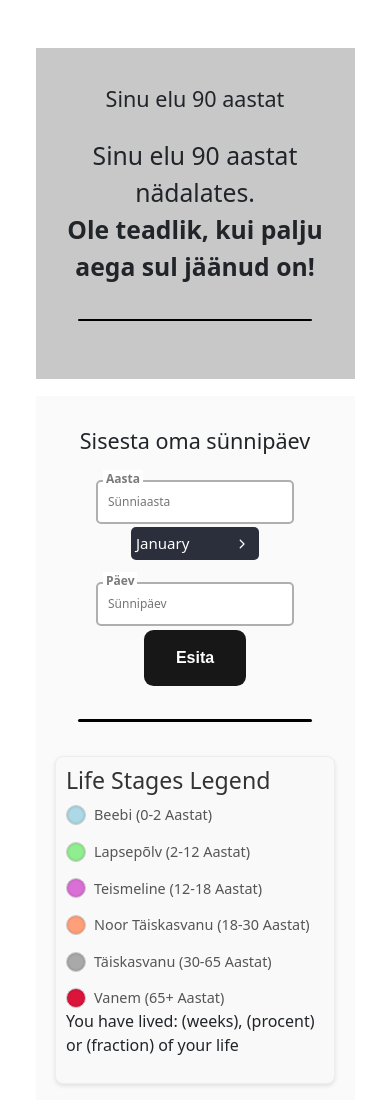
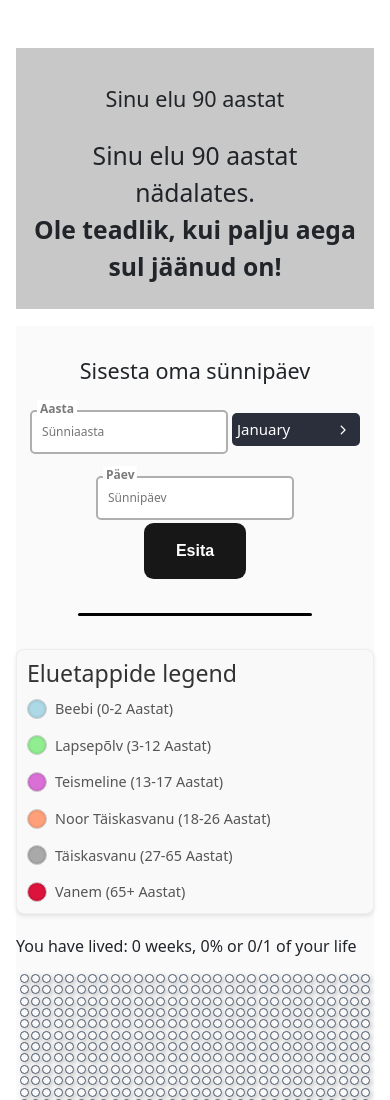
Before and after one commit to MasterShifuCsgo/90-years-of-your-life, a React (Vite) app: page / in a window 390 px wide. Shown: the top 1100 px of the page. Built offline with nearby package versions, Linux system fonts and the light colour scheme.

Commit message:
good changes

```diff
--- a/index.html
+++ b/index.html
@@ -17,7 +17,7 @@
   }
 
   .held_container {
-    width: 100%;
+    width: 100vw;
     max-width: 2600px; /* Caps container size on large screens */
     min-height: 100vh;  /* Full height of viewport */
     background-color: white;
--- a/src/App.jsx
+++ b/src/App.jsx
@@ -1,17 +1,39 @@
 import React, { useState, useEffect } from "react";
 import 'bootstrap/dist/css/bootstrap.min.css';
 import CheckboxGrid from "./components/checkboxes/CheckboxGrid.jsx"; // Eeldan, et need on õigesti imporditud
-import {LifeStagesProvider, LIFE_STAGES} from "./Context.jsx"
+import {LifeStagesProvider, TOTAL_WEEKS} from "./Context.jsx"
 import User_birth_date_area from "./components/User_birth_day_area.jsx";
 import AboveDiv from './components/AboveDiv';
 import BottomDiv from './components/BottomDiv';
-import Divider from './components/Divider';
 import Title from './components/Title';
 import Description from './components/Description.jsx';
+import Legend from "./components/Legend.jsx";
 
+const simplifyFraction = (numerator, denominator) => {
+  if (numerator === 0) {
+    return '0/1'; // Special case for zero
+  }
+
+  // Function to find the Greatest Common Divisor (GCD)
+  const gcd = (a, b) => {
+    if (b === 0) {
+      return a;
+    }
+    return gcd(b, a % b);
+  };
+
+  const commonDivisor = gcd(numerator, denominator);
+  return `${numerator / commonDivisor}/${denominator / commonDivisor}`;
+};
 
 
 function App() {
+
+
+  function handleSlider(e){
+    e.preventDefault();
+    console.log(e.target);
+  }
 
   const [weeks, setWeeks] = useState(0);
 
@@ -23,36 +45,18 @@ function App() {
           Sinu elu 90 aastat nädalates.<br />
           <span className="fw-bold">Ole teadlik, kui palju aega sul jäänud on!</span>
         </Description>
-        <Divider />
       </AboveDiv>
       <LifeStagesProvider>
       <BottomDiv>
+
+
         {/*gives the setWeeks state editor to the form*/}
         <User_birth_date_area setweeks={setWeeks} />
-        <div style={{ marginBottom: '20px', padding: '10px', border: '1px solid #eee', borderRadius: '8px', backgroundColor: '#f9f9f9', boxShadow: '0 2px 4px rgba(0,0,0,0.1)' }}>
-          <h3 style={{ marginTop: '0', marginBottom: '10px', color: '#333' }}>Life Stages Legend</h3>
-          <div style={{ display: 'flex', flexWrap: 'wrap', gap: '15px' }}>
-            {LIFE_STAGES.map((stage) => (
-              <div key={stage.label} style={{ display: 'flex', alignItems: 'center', gap: '8px' }}>
-                <div
-                  style={{
-                    width: '20px',
-                    height: '20px',
-                    borderRadius: '50%',
-                    backgroundColor: stage.color,
-                    border: '1px solid #ccc',
-                    boxShadow: 'inset 0 0 3px rgba(0,0,0,0.2)'
-                  }}
-                ></div>
-                <span style={{ fontSize: '0.9em', color: '#555' }}>{stage.label}</span>
-              </div>
-            ))}
-          </div>
 
-          <p>You have lived: (weeks), (procent) or (fraction) of your life</p>
-        </div>
+        <Legend/>
+        <p>You have lived: {weeks} weeks, {Math.floor(weeks * 100 / (52*90))}% or {simplifyFraction(weeks, TOTAL_WEEKS)} of your life</p>
         {/*displays the correct amount of colored checkboxes based on weeks*/}
-        <CheckboxGrid activeCount={weeks} />
+        <CheckboxGrid activeCount={weeks}/>
       </BottomDiv>
       </LifeStagesProvider>
     </section>
--- a/src/Context.jsx
+++ b/src/Context.jsx
@@ -1,18 +1,18 @@
 import React, { createContext, useContext } from "react";
 
 // Defineeri LIFE_STAGES andmed.
-// NB! TOTAL_ITEMS peab olema siin defineeritud või imporditud,
+// NB! TOTAL_WEEKS peab olema siin defineeritud või imporditud,
 // et vältida ReferenceError'it viimase LIFE_STAGES elemendi puhul.
-// Näiteks, kui TOTAL_ITEMS on 4680:
-export const TOTAL_ITEMS = 4680;
+// Näiteks, kui TOTAL_WEEKS on 4680:
+export const TOTAL_WEEKS = 4680;
 
 export const LIFE_STAGES = [
   { label: 'Beebi (0-2 Aastat)', startWeek: 0, endWeek: 2 * 52, color: '#ADD8E6' },
-  { label: 'Lapsepõlv (2-12 Aastat)', startWeek: 2 * 52, endWeek: 12 * 52, color: '#90EE90' },
-  { label: 'Teismeline (12-18 Aastat)', startWeek: 12 * 52, endWeek: 18 * 52, color: '#DA70D6' },
-  { label: 'Noor Täiskasvanu (18-30 Aastat)', startWeek: 18 * 52, endWeek: 30 * 52, color: '#FFA07A' },
-  { label: 'Täiskasvanu (30-65 Aastat)', startWeek: 30 * 52, endWeek: 65 * 52, color: '#A9A9A9' },
-  { label: 'Vanem (65+ Aastat)', startWeek: 65 * 52, endWeek: TOTAL_ITEMS, color: '#DC143C' },
+  { label: 'Lapsepõlv (3-12 Aastat)', startWeek: 2 * 52, endWeek: 12 * 52, color: '#90EE90' },
+  { label: 'Teismeline (13-17 Aastat)', startWeek: 12 * 52, endWeek: 18 * 52, color: '#DA70D6' },
+  { label: 'Noor Täiskasvanu (18-26 Aastat)', startWeek: 18 * 52, endWeek: 26 * 52, color: '#FFA07A' },
+  { label: 'Täiskasvanu (27-65 Aastat)', startWeek: 26 * 52, endWeek: 65 * 52, color: '#A9A9A9' },
+  { label: 'Vanem (65+ Aastat)', startWeek: 65 * 52, endWeek: TOTAL_WEEKS, color: '#DC143C' },
 ];
 
 // Loo kontekst
--- a/src/components/BottomDiv.jsx
+++ b/src/components/BottomDiv.jsx
@@ -3,7 +3,7 @@ import styled from 'styled-components';
 
 const BottomDiv = styled.div`
   background-color: #FAFAFA;
-  padding: 2em 5vw;
+  padding: 2em 0px;
   justify-content: center;
 `;
 
--- a/src/components/Dropdown.jsx
+++ b/src/components/Dropdown.jsx
@@ -1,7 +1,7 @@
 import React, { useState, useEffect, useRef } from 'react';
 import styled from 'styled-components';
 
-const Radio = ({ options = [], onSelect }) => {
+const Radio = ({ options = [], onSelect}) => {
   const firstOption = options[0] || 'Select';
   const [open, setOpen] = useState(false);
   const [maxWidth, setMaxWidth] = useState('auto');
@@ -79,9 +79,9 @@ const handleOptionClick = (option) => {
         ))}
       </div>
 
-      <StyledWrapper className={`${open ? 'open' : ''}`} $maxWidth={maxWidth} ref={wrapperRef}>
+      <StyledWrapper className={open ? 'open' : ''} $maxWidth={maxWidth} ref={wrapperRef}>
   {/* Eemalda style={{display: "flex", alignItems:"flex-end"}} siit */}
-  <div className="select" onClick={() => setOpen((prev) => !prev)}>
+  <div className="select" style={{marginTop:"14px"}} onClick={() => setOpen((prev) => !prev)}>
     <div className="selected">
       {selectedValue} {/* Kuvab valitud väärtuse otse Reactist */}
       <svg xmlns="http://www.w3.org/2000/svg" height="1em" viewBox="0 0 512 512" className="arrow">
--- a/src/components/Input.jsx
+++ b/src/components/Input.jsx
@@ -13,6 +13,7 @@ const Input = ({ title, desc, name, type = 'text', value, onChange }) => { // Li
           className="input"
           value={value} // Seo input olekuga
           onChange={onChange} // Uuenda olekut muutumisel
+
         />
       </div>
     </StyledWrapper>
--- /dev/null
+++ b/src/components/Legend.jsx
@@ -0,0 +1,33 @@
+import {LIFE_STAGES} from "../Context.jsx";
+
+
+function Legend(){
+
+  return (
+        <div style={{ marginBottom: '20px', padding: '10px', border: '1px solid #eee', borderRadius: '8px', backgroundColor: '#f9f9f9', boxShadow: '0 2px 4px rgba(0,0,0,0.1)' }}>
+          <h3 style={{ marginTop: '0', marginBottom: '10px', color: '#333' }}>Eluetappide legend</h3>
+          <div style={{ display: 'flex', flexWrap: 'wrap', gap: '15px' }}>
+            {LIFE_STAGES.map((stage) => (
+              <div key={stage.label} style={{ display: 'flex', alignItems: 'center', gap: '8px' }}>
+                <div
+                  style={{
+                    width: '20px',
+                    height: '20px',
+                    borderRadius: '50%',
+                    backgroundColor: stage.color,
+                    border: '1px solid #ccc',
+                    boxShadow: 'inset 0 0 3px rgba(0,0,0,0.2)'
+                  }}
+                ></div>
+                <span style={{ fontSize: '0.9em', color: '#555' }}>{stage.label}</span>
+              </div>
+            ))}
+          </div>
+
+
+        </div>
+
+  )
+}
+
+export default Legend;
--- a/src/components/checkboxes/Checkbox.jsx
+++ b/src/components/checkboxes/Checkbox.jsx
@@ -1,52 +1,35 @@
-import React, { useId } from 'react';
+// Checkbox.jsx
+import React from 'react'; // useId is no longer needed as there's no input/label pair
 import styled from 'styled-components';
 
-const Checkbox = ({ checked = false, size = 27, color = '#4d86ff' }) => { // Renamed component to start with capital 'C'
-  const uniqueId = useId();
-
+const Checkbox = ({ checked = false, color = '#4d86ff' }) => {
+  // No uniqueId needed anymore as there's no <input> or <label>
   return (
-    // FIX: Pass 'color' as a transient prop '$checkedColor'
-    <StyledWrapper size={size} $checkedColor={color}>
-      <input
-        className="hidden-xs-up custom-cbx"
-        id={uniqueId}
-        type="checkbox"
-        checked={checked}
-        readOnly
-      />
-      <label className="cbx" htmlFor={uniqueId} />
-    </StyledWrapper>
+    // The StyledBox will now be the visual representation of the checkbox
+    // We pass 'checked' and '$checkedColor' as props for styling
+    <StyledBox $checked={checked} $checkedColor={color} />
   );
 };
 
-const StyledWrapper = styled.div`
-  .cbx {
-    position: relative;
-    top: 1px;
-    width: ${(props) => props.size}px;
-    height: ${(props) => props.size}px;
-    border: 1px solid #475569;
-    border-radius: 10px;
-    transition: background 0.2s ease;
-    cursor: pointer;
-    display: block;
-    box-shadow: 2px 2px 5px rgba(0, 0, 0, 0.2);
-  }
+const StyledBox = styled.div`
+  position: relative;
+  /* Removed 'top: 1px;' as it was likely to visually align with text */
+  width: clamp(9px, 1vw, 70px);
+  height: clamp(9px, 1vw, 70px);
+  border: 1px solid #475569;
+  border-radius: 10px;
+  cursor: pointer; /* Keep cursor pointer to indicate it's clickable (even if it's read-only) */
+  box-shadow: 2px 2px 5px rgba(0, 0, 0, 0.2);
 
-  .cntr {
-    position: relative;
-  }
+  /* Based on the '$checked' prop, apply background and animation */
+  background: ${props => props.$checked ? props.$checkedColor : 'transparent'};
+  border-color: ${props => props.$checked ? 'transparent' : '#475569'}; /* Border color changes too */
+  transition: background 0.2s ease, border-color 0.2s ease; /* Smooth transition */
 
-  .hidden-xs-up {
-    display: none !important;
-  }
-
-  input.custom-cbx:checked + .cbx {
-    border-color: transparent;
-    // FIX: Use the transient prop '$checkedColor' here
-    background: ${(props) => props.$checkedColor};
+  /* Apply jelly animation only when checked state changes to true */
+  ${props => props.$checked && `
     animation: jelly 0.4s ease;
-  }
+  `}
 
   @keyframes jelly {
     from { transform: scale(1, 1); }
@@ -58,4 +41,4 @@ const StyledWrapper = styled.div`
   }
 `;
 
-export default Checkbox; // Export with capital 'C'
+export default Checkbox;
--- a/src/components/checkboxes/CheckboxGrid.jsx
+++ b/src/components/checkboxes/CheckboxGrid.jsx
@@ -4,7 +4,7 @@ import {LIFE_STAGES} from '../../Context.jsx';
 
 
 const TOTAL_ITEMS = 4680;
-const BATCH_SIZE = 416;
+const BATCH_SIZE = 500;
 
 const CheckboxGrid = ({ activeCount = 0 }) => {
   const [visibleCount, setVisibleCount] = useState(BATCH_SIZE);
@@ -47,21 +47,19 @@ const CheckboxGrid = ({ activeCount = 0 }) => {
 
   return (
     <>
-    <div style={{ padding: '16px', fontFamily: 'Inter, sans-serif' }}>
-
-
+    <div style={{fontFamily: 'Inter, sans-serif' }}>
       <div
         style={{
           display: 'flex',
+          justifyContent:'center',
           flexWrap: 'wrap',
-          gap: '6px',
+          gap: '2.4px',
         }}
       >
         {Array.from({ length: visibleCount }, (_, i) => (
           <Checkbox
             key={i}
             checked={i < activeCount}
-            size={27}
             color={getCheckboxColor(i)}
           />
         ))}
```
Also changed, not shown: src/components/User_birth_day_area.jsx (indentation only).
